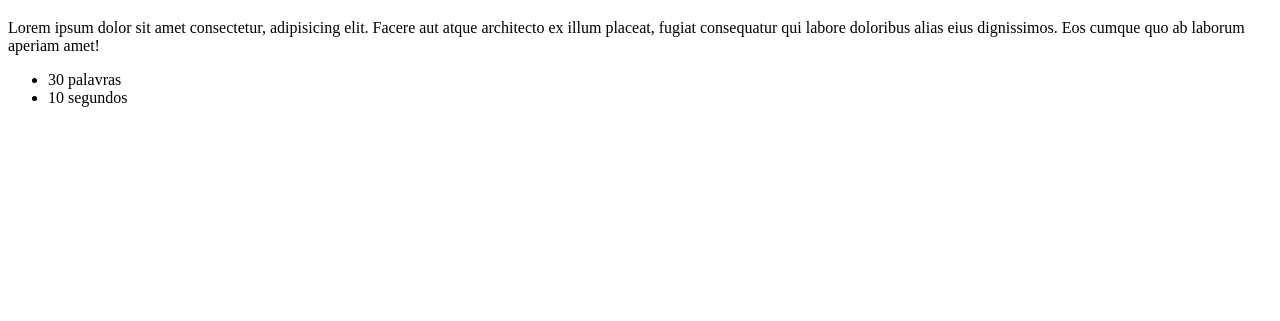
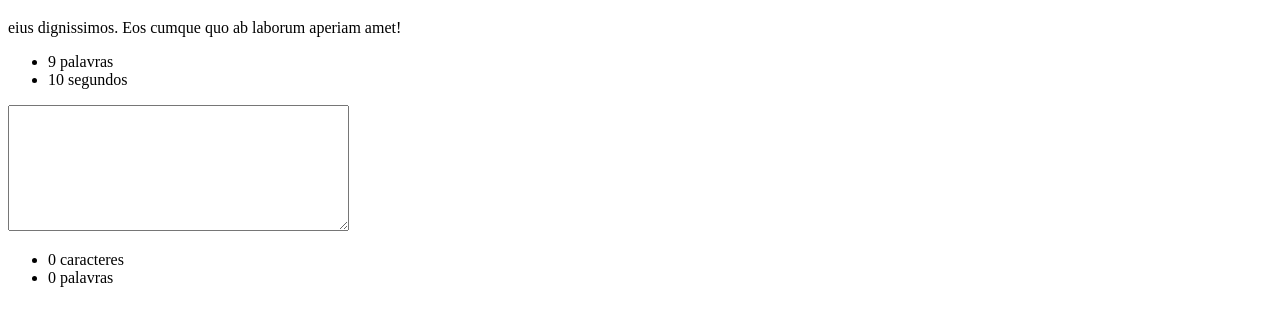
Before and after one commit to leandrosoaresls/curso-jquery1-alura, a plain HTML site: page public/principal.html in a window 1280 px wide. Shown: the part 61-382 px from the top of the page. Drawn offline with Linux system fonts and the light colour scheme.

Commit message:
atualizando projeto

```diff
--- a/public/js/main.js
+++ b/public/js/main.js
@@ -1 +1,19 @@
-console.log("Olá mundo!");
+const frase = $(".frase").text();
+const numPalavras = frase.split(" ").length;
+const tamanhoFrase = $("#tamanho-frase");
+tamanhoFrase.text(numPalavras);
+
+const campo = $(".campo-digitacao");
+campo.on("input", function(){
+    const conteudoDigitado = campo.val();
+
+    const qtdPalavras = conteudoDigitado.split(/\S+/).length - 1;
+    $(".contador-palavras").text(qtdPalavras);
+
+    const conteudoSemEspaco = conteudoDigitado.replace(/\s+/g,'');
+
+    console.log(conteudoSemEspaco);
+
+    const qtdCaracteres = conteudoSemEspaco.length;
+    $(".contador-caracteres").text(qtdCaracteres);
+});
--- a/public/principal.html
+++ b/public/principal.html
@@ -6,11 +6,17 @@
 </head>
 <body>
     <h1>Alura Typer</h1>
-    <p>Lorem ipsum dolor sit amet consectetur, adipisicing elit. Facere aut atque architecto ex illum placeat, fugiat consequatur qui labore doloribus alias eius dignissimos. Eos cumque quo ab laborum aperiam amet!</p>
+    <p class="frase">eius dignissimos. Eos cumque quo ab laborum aperiam amet!</p>
 
     <ul>
-        <li>30 palavras</li>
+        <li><span id="tamanho-frase">30</span> palavras</li>
         <li>10 segundos</li>
+    </ul>
+
+    <textarea class="campo-digitacao" rows="8" cols="40"></textarea>
+    <ul>
+        <li><span class="contador-caracteres">0</span> caracteres</li>
+        <li><span class="contador-palavras">0</span> palavras</li>
     </ul>
 
     <script src="js/jquery.js"></script>
```
